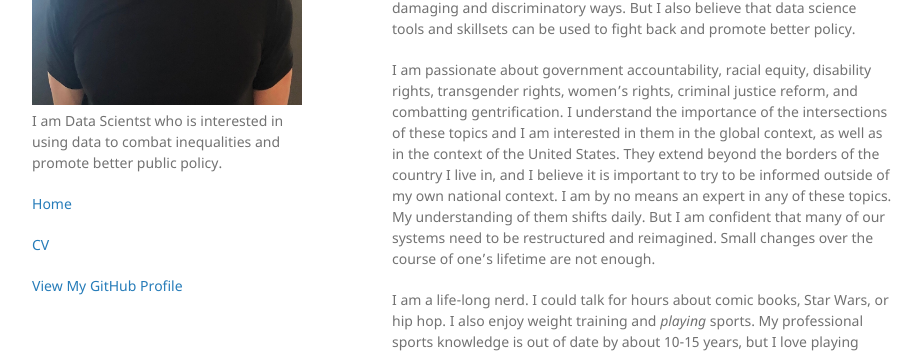
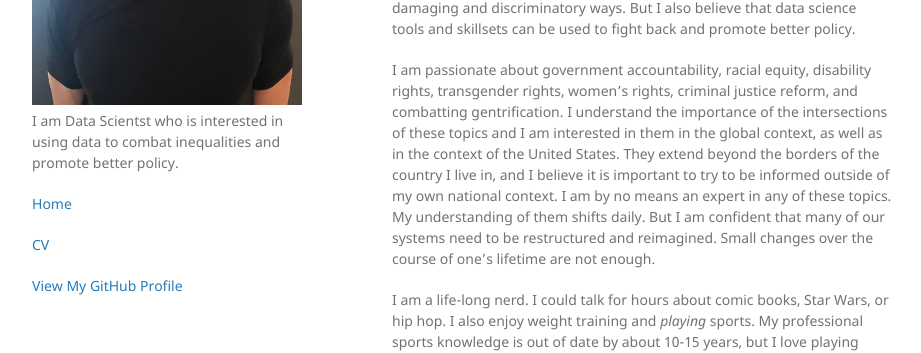
Before and after one commit to wbannick/wbannick.github.io, a Jekyll site: the page built from index.markdown, in a window 1280 px wide. Shown: the part 341-694 px from the top of the page, without its empty margins (178-1099 px from the left). Built offline with Jekyll 4.4.1, drawn with Linux system fonts in a browser that asks for light colours; our own code applies the rules of GitHub Pages for plain Markdown files.

Commit message:
i should stop w these commits per small tweaks...

```diff
--- a/_config.yml
+++ b/_config.yml
@@ -21,7 +21,7 @@
 title: William Bannick
 email: will.bannick@gmail.com
 description: >-
-  I am Data Scientst who is interested in using data to combat inequalities and promote better public policy.
+  I am Data Scientst who is interested in using data to combat inequalities and promote better policy.
 baseurl: ""
 url: "wbannick.github.io"
 github_username:  wbannick
```
